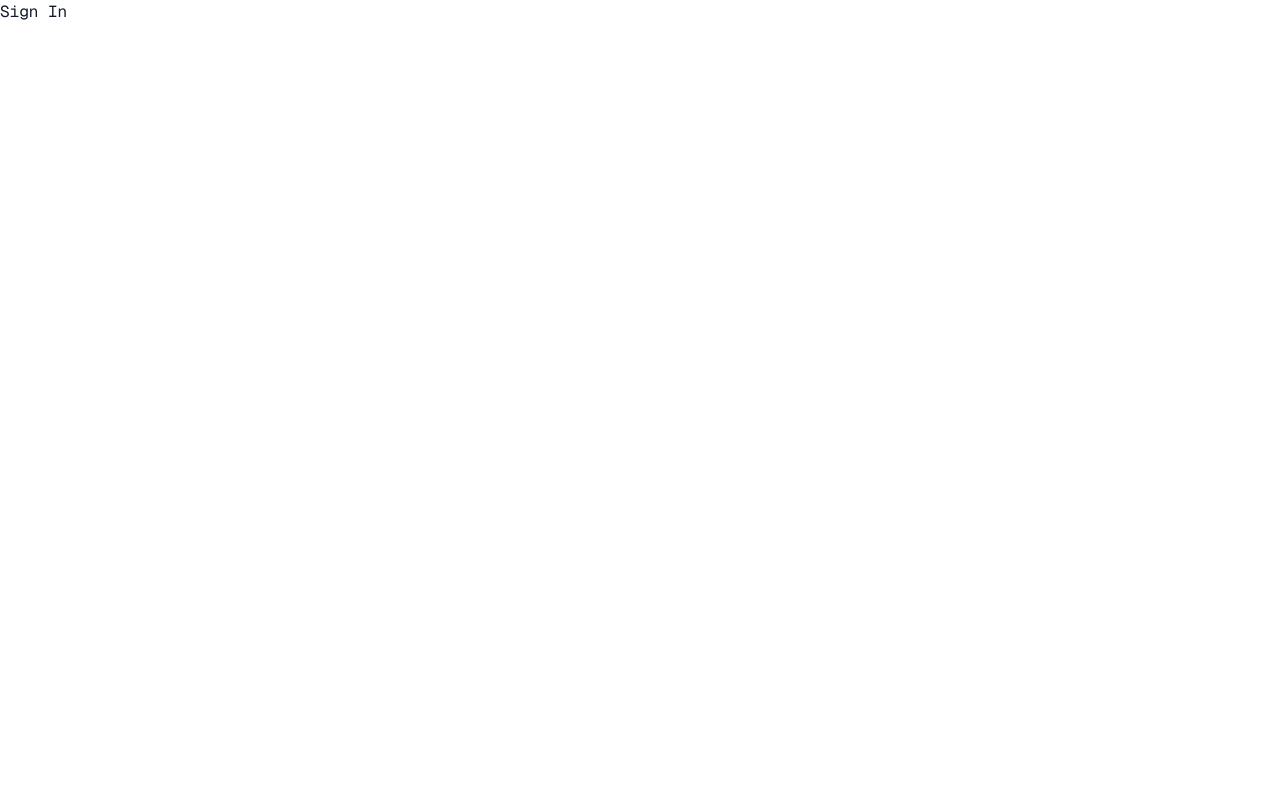
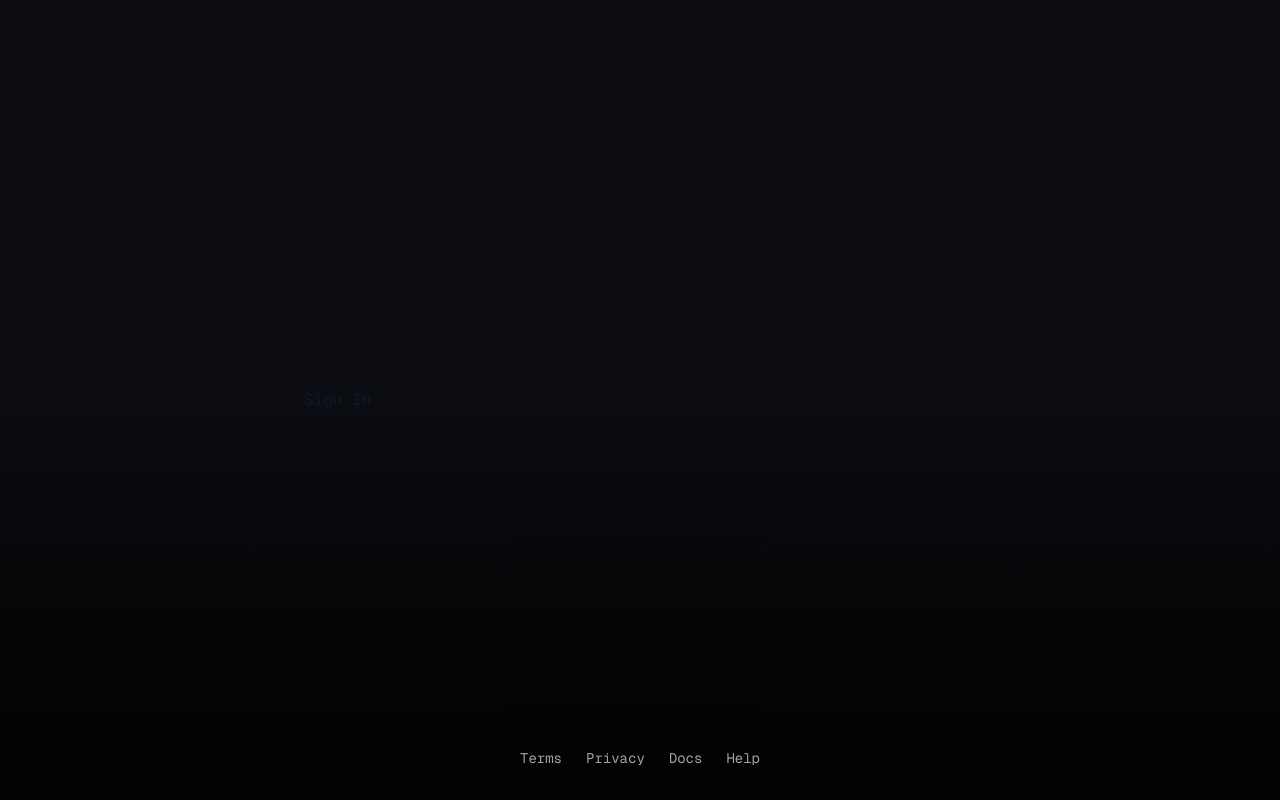
Before and after one commit to kajugadaniels/housify-client, a Next.js app: page /sign-in in a window 1280 px wide. Built offline with nearby package versions, Linux system fonts and the light colour scheme.

Commit message:
chore(auth): add Auth layout with background gradient and grid glow

```diff
--- a/src/app/(auth)/layout.tsx
+++ b/src/app/(auth)/layout.tsx
@@ -1,11 +1,64 @@
+import React from "react";
+import type { ReactNode } from "react";
+
 export default function AuthLayout({
     children,
 }: Readonly<{
-    children: React.ReactNode;
+    children: ReactNode;
 }>) {
     return (
-        <div>
-            {children}
+        <div className="min-h-screen w-full relative bg-linear-to-b from-[#0b0d12] via-[#0b0d12] to-[#020202]">
+            {/* Top subtle radial/linear glow + subtle grid lines */}
+            <div
+                aria-hidden
+                className="absolute inset-x-0 top-0 h-64 pointer-events-none overflow-hidden"
+            >
+                <div className="absolute inset-0 -z-10">
+                    <div
+                        className="w-full h-full bg-[radial-gradient(ellipse_at_top,rgba(92,92,117,0.12)_0%,transparent_45%)] opacity-90"
+                        style={{ mixBlendMode: "screen" }}
+                    />
+                    {/* faint horizon lines grid */}
+                    <svg
+                        className="absolute inset-0 w-full h-full"
+                        preserveAspectRatio="none"
+                        viewBox="0 0 1440 200"
+                        fill="none"
+                        xmlns="http://www.w3.org/2000/svg"
+                        aria-hidden
+                    >
+                        <defs>
+                            <linearGradient id="g" x1="0" x2="1">
+                                <stop offset="0" stopColor="#111827" stopOpacity="0.02" />
+                                <stop offset="1" stopColor="#111827" stopOpacity="0.0" />
+                            </linearGradient>
+                        </defs>
+                        <rect width="1440" height="200" fill="url(#g)" />
+                        <g stroke="rgba(255,255,255,0.02)" strokeWidth="1">
+                            {/* horizontal faint lines */}
+                            <path d="M0 20 H1440" />
+                            <path d="M0 40 H1440" />
+                            <path d="M0 60 H1440" />
+                            <path d="M0 100 H1440" />
+                        </g>
+                    </svg>
+                </div>
+            </div>
+
+            {/* Centered content container */}
+            <main className="min-h-screen flex items-center justify-center px-6 py-14">
+                <div className="w-full max-w-2xl">{children}</div>
+            </main>
+
+            {/* Footer small links */}
+            <footer className="absolute bottom-8 left-0 right-0 text-center text-sm text-neutral-400">
+                <div className="inline-flex gap-6 items-center">
+                    <span>Terms</span>
+                    <span>Privacy</span>
+                    <span>Docs</span>
+                    <span>Help</span>
+                </div>
+            </footer>
         </div>
     );
 }
```
